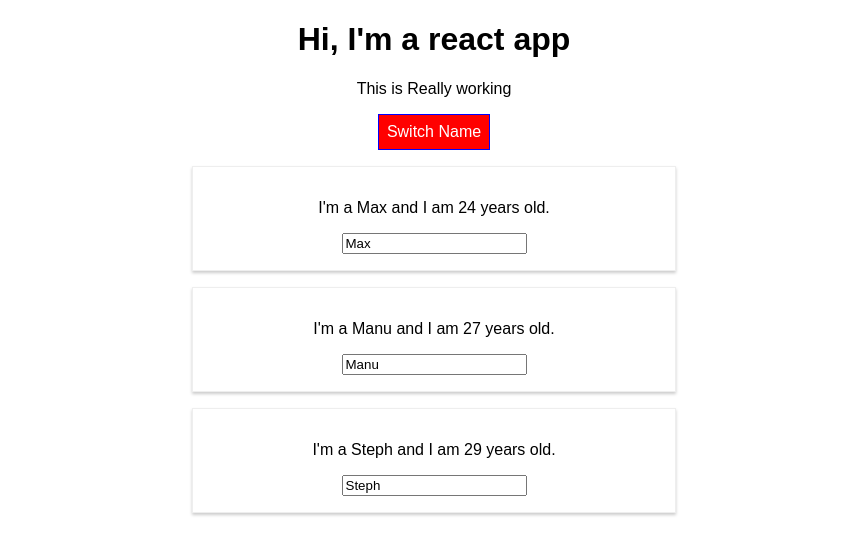
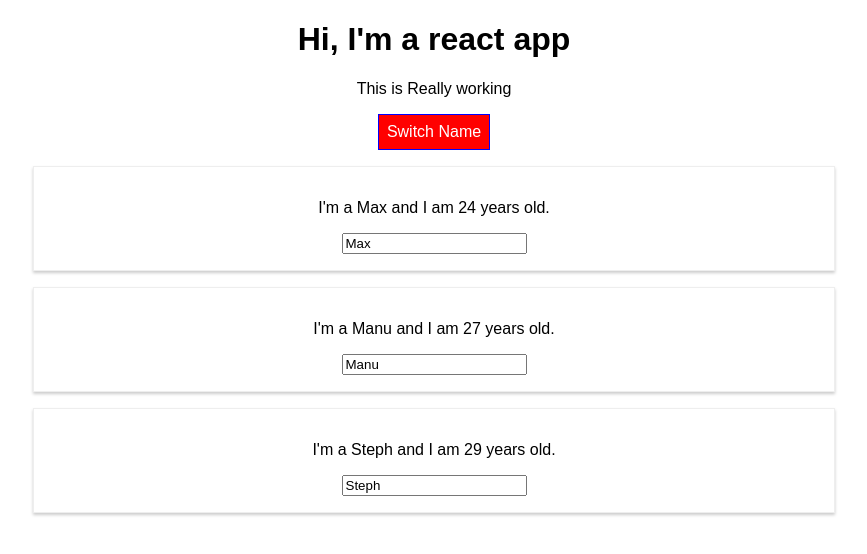
Before and after one commit to beisong/react-complete-guide, a React (Create React App) app: page / in a window 1280 px wide. Both pictures are taken after a click on the button "Switch Name". Shown: the top 554 px of the page, without its empty margins (206-1073 px from the left). Built offline with nearby package versions, Linux system fonts and the light colour scheme.

Commit message:
Revert Radium

```diff
--- a/src/App.js
+++ b/src/App.js
@@ -1,7 +1,6 @@
 import React, { Component } from 'react';
 import './App.css';
 import Person from './Person/Person';
-import Radium, {StyleRoot} from 'radium'
 
 class App extends Component {
   state = {
@@ -50,11 +49,7 @@
       font:'inherit',
       border:'1px solid blue',
       padding: '8px',
-      cursor:'pointer',
-      ':hover':{
-        backgroundColor:'lightgreen',
-        color:'black'
-      }
+      cursor:'pointer'
     };
 
     let persons = null;
@@ -77,10 +72,6 @@
       );
 
       buttonStyle.backgroundColor='red';
-      buttonStyle[':hover']={
-        backgroundColor:'salmon',
-          color:'black'
-      }
     }
 
     let classes = [];  // join to "red bold"
@@ -92,7 +83,6 @@
     }
 
     return (
-      <StyleRoot>
         <div className="App">
           <h1>Hi, I'm a react app</h1>
           <p className={classes.join(' ')}>This is Really working</p>
@@ -104,9 +94,8 @@
           </button>
           {persons}
         </div>
-      </StyleRoot>
     );
   }
 }
 
-export default Radium(App);
+export default App;
--- a/src/Person/Person.js
+++ b/src/Person/Person.js
@@ -1,17 +1,12 @@
 import React from 'react';
 import './Person.css'
-import Radium from 'radium'
+
 
 
 const person = (props) => {
 
-    const style = {
-        '@media (min-width: 500px) ':{
-            width:'450px'
-        }
-    };
     return (
-      <div className="Person" style={style}>
+      <div className="Person">
         <p onClick={props.click}> I'm a {props.name} and I am {props.age} years old. </p>
         <p>{props.children} </p>
         <input type="text" onChange={props.changed} value={props.name}/>
@@ -20,4 +15,4 @@
     )
 }
 
-export default Radium(person)
+export default person
```
